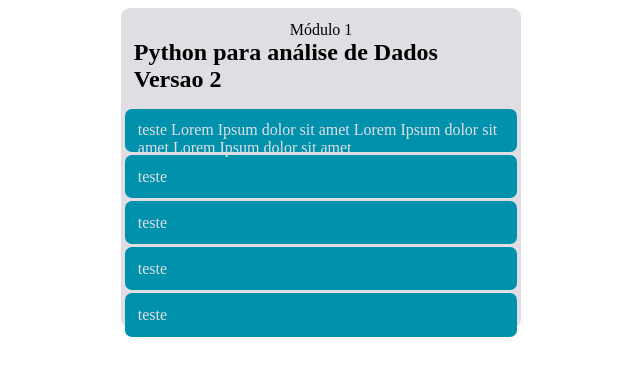
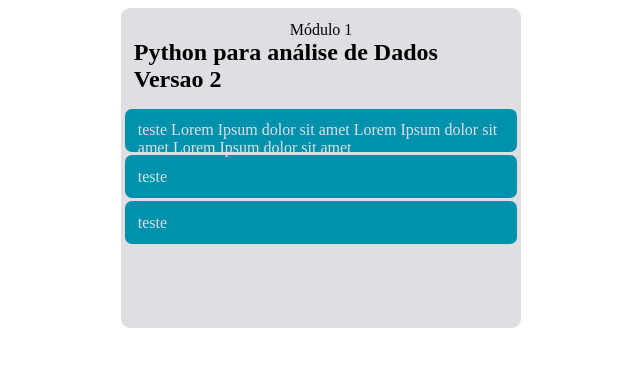
Before and after one commit to thiagoxx2/conflicts-resolve, a plain HTML site: page index.html in a window 1280 px wide. Shown: the whole page, without its empty margins (319-959 px from the left). Drawn offline with Linux system fonts and the light colour scheme.

Commit message:
Removendo Itens

```diff
--- a/index.html
+++ b/index.html
@@ -23,8 +23,6 @@
         <p class="item">teste Lorem Ipsum dolor sit amet Lorem Ipsum dolor sit amet Lorem Ipsum dolor sit amet</p>
         <p class="item">teste</p>
         <p class="item">teste</p>
-        <p class="item">teste</p>
-        <p class="item">teste</p>
       </div>
 
     </div>
```
